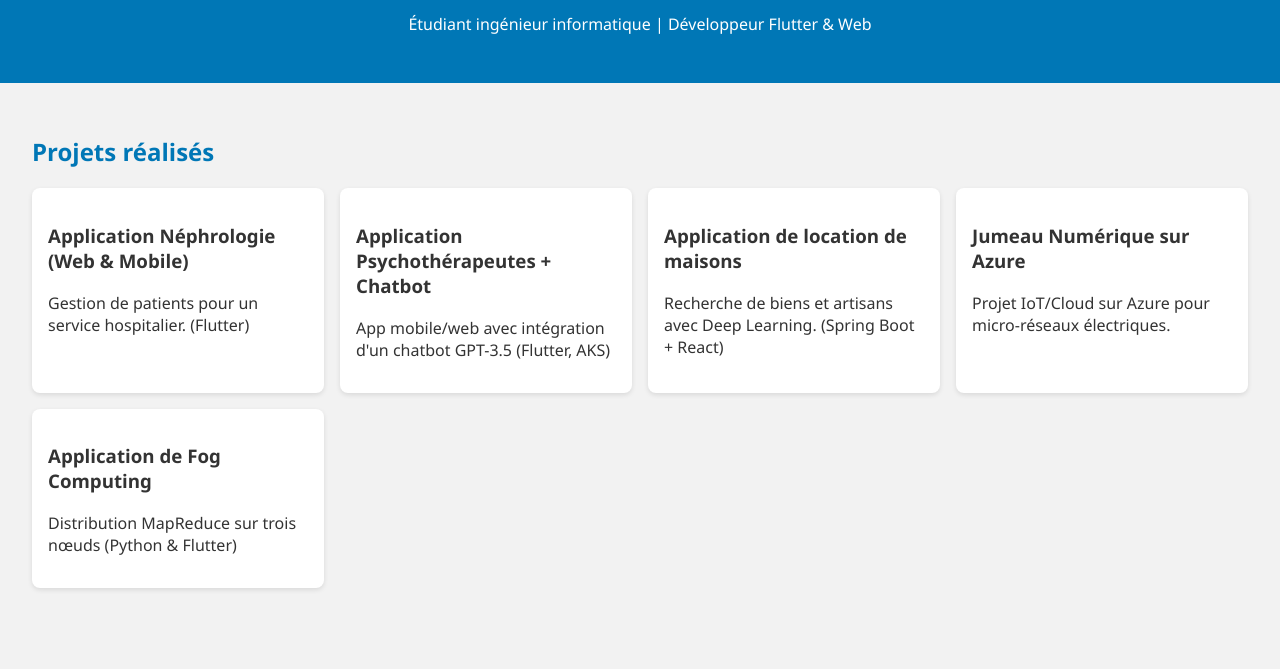
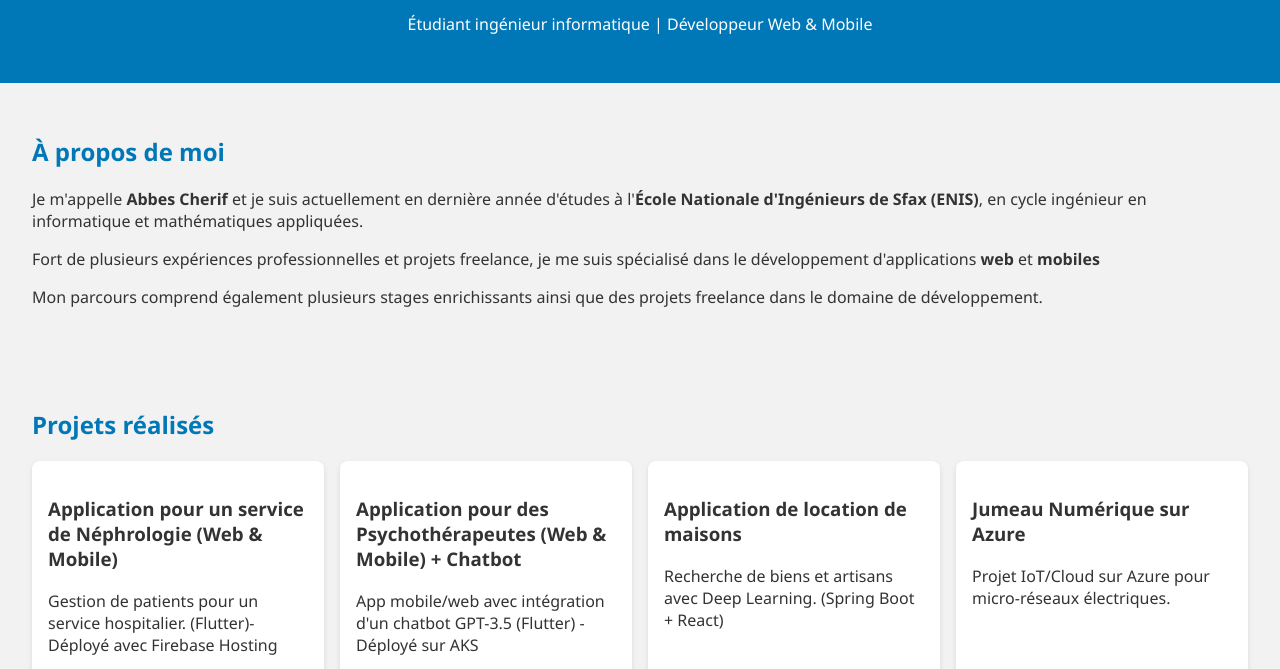
Before and after one commit to AbbesCheriif/portfolio, a plain HTML site: page index.html in a window 1280 px wide. Shown: the part 99-768 px from the top of the page. Drawn offline with Linux system fonts and the light colour scheme.

Commit message:
third commit

```diff
--- a/index.html
+++ b/index.html
@@ -10,19 +10,34 @@
 
 <header>
     <h1>Abbes Cherif</h1>
-    <p>Étudiant ingénieur informatique | Développeur Flutter & Web</p>
+    <p>Étudiant ingénieur informatique | Développeur  Web & Mobile</p>
 </header>
+
+<section id="a-propos">
+    <h2>À propos de moi</h2>
+    <p>
+        Je m'appelle <strong>Abbes Cherif</strong> et je suis actuellement en dernière année d'études à l'<strong>École Nationale d'Ingénieurs de Sfax (ENIS)</strong>,
+        en cycle ingénieur en informatique et mathématiques appliquées.
+    </p>
+    <p>
+        Fort de plusieurs expériences professionnelles et projets freelance, je me suis spécialisé dans le développement d'applications <strong>web</strong> et <strong>mobiles</strong>
+    </p>
+    <p>
+        Mon parcours comprend également plusieurs stages enrichissants ainsi que des projets freelance dans le domaine de développement.
+    </p>
+</section>
+
 
 <section id="projets">
     <h2>Projets réalisés</h2>
     <div class="grid">
         <div class="project-card">
-            <h3>Application Néphrologie (Web & Mobile)</h3>
-            <p>Gestion de patients pour un service hospitalier. (Flutter)</p>
+            <h3>Application pour un service de Néphrologie (Web & Mobile)</h3>
+            <p>Gestion de patients pour un service hospitalier. (Flutter)- <span class="deployment-info">Déployé avec Firebase Hosting</span></p>
         </div>
         <div class="project-card">
-            <h3>Application Psychothérapeutes + Chatbot</h3>
-            <p>App mobile/web avec intégration d'un chatbot GPT-3.5 (Flutter, AKS)</p>
+            <h3>Application pour des Psychothérapeutes (Web & Mobile) + Chatbot</h3>
+            <p>App mobile/web avec intégration d'un chatbot GPT-3.5 (Flutter) - Déployé sur AKS</p>
         </div>
         <div class="project-card">
             <h3>Application de location de maisons</h3>
@@ -52,7 +67,8 @@
 </section>
 
 <footer>
-    <p>Contact : abbes.cherif@enis.tn</p>
+    <h2 class="contact">Contact</h2>
+    <p>Email : abbes.cherif@enis.tn | Téléphone : 0755871650</p>
 </footer>
 
 <script src="script.js"></script>
--- a/styles.css
+++ b/styles.css
@@ -70,3 +70,7 @@ footer {
     padding: 1rem;
     margin-top: 2rem;
 }
+
+.contact {
+    color: white;
+}
```
Also changed, not shown: script.js (line endings or trailing spaces).
